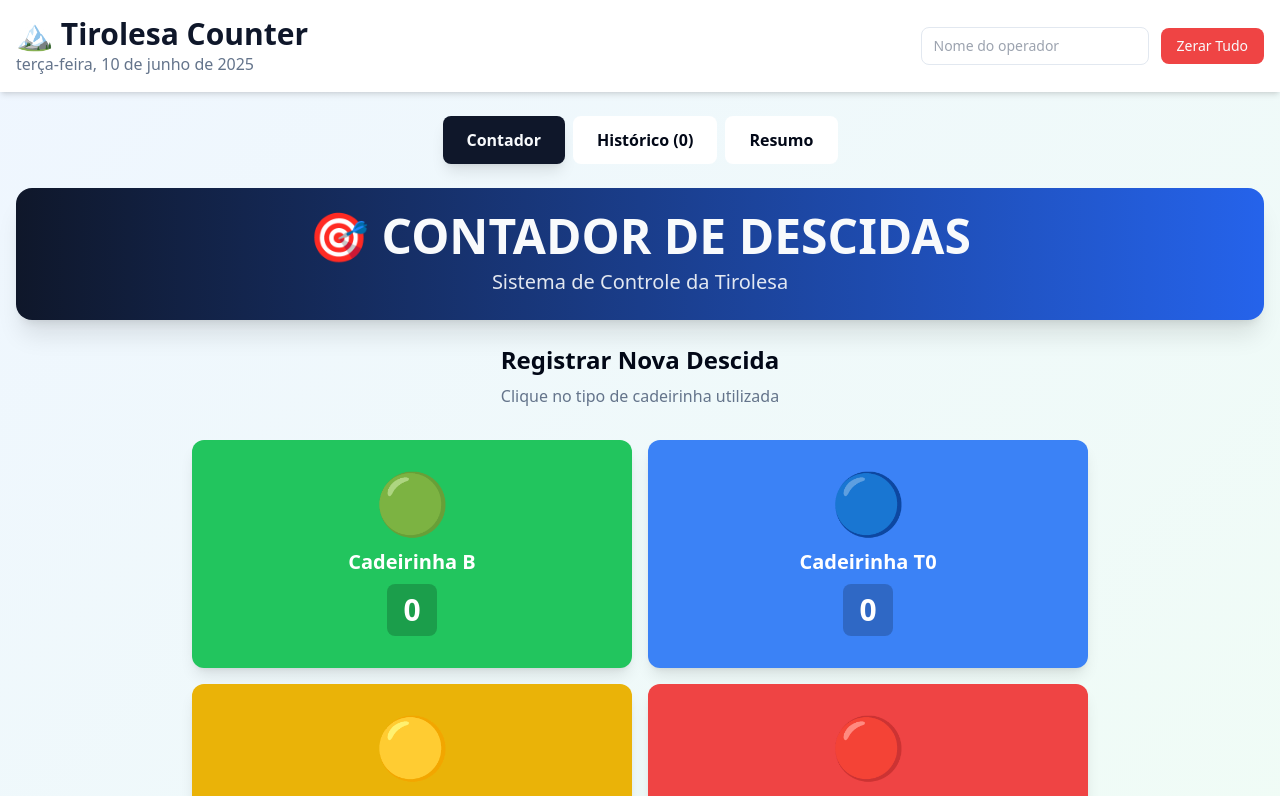
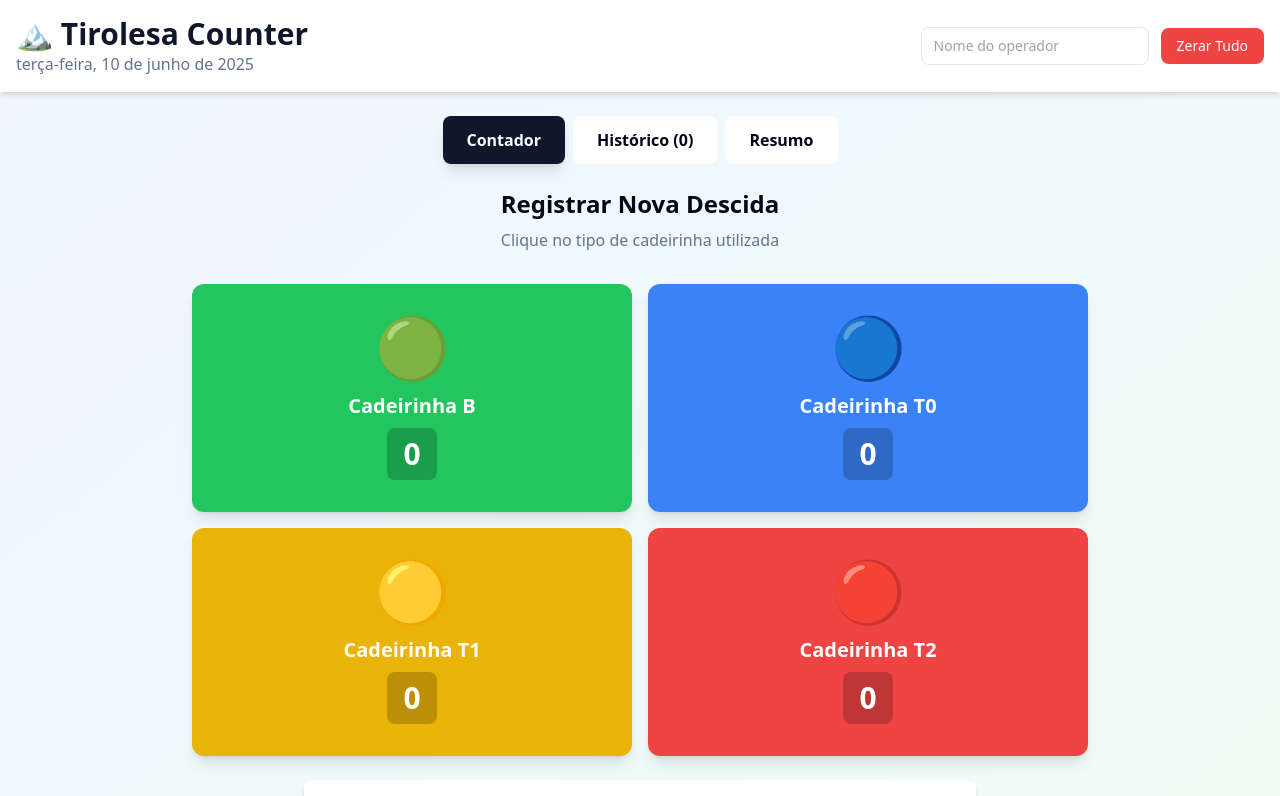
Before and after one commit to Jonathan85sousa/zipline-counter-pro, a React (Vite) app: page / in a window 1280 px wide. Shown: the top 796 px of the page. Built offline with nearby package versions, Linux system fonts and the light colour scheme.

Commit message:
Remove "CONTADOR DE DESCIDAS" banner
Remove the banner with the title "CONTADOR DE DESCIDAS" from the main screen.

```diff
--- a/src/components/CounterButtons.tsx
+++ b/src/components/CounterButtons.tsx
@@ -21,16 +21,7 @@ export const CounterButtons: React.FC<CounterButtonsProps> = ({ onAddRecord, tod
 
   return (
     <div className="space-y-6">
-      {/* Título Principal do Contador */}
       <div className="text-center mb-8">
-        <div className="bg-gradient-to-r from-primary to-blue-600 text-primary-foreground rounded-2xl p-6 shadow-xl mb-6">
-          <h1 className="text-4xl sm:text-5xl font-bold mb-2">
-            🎯 CONTADOR DE DESCIDAS
-          </h1>
-          <p className="text-xl opacity-90">
-            Sistema de Controle da Tirolesa
-          </p>
-        </div>
         <h2 className="text-2xl font-bold text-foreground mb-2">
           Registrar Nova Descida
         </h2>
--- a/src/components/DaySummary.tsx
+++ b/src/components/DaySummary.tsx
@@ -59,14 +59,9 @@ export const DaySummary: React.FC<DaySummaryProps> = ({ records, operatorName })
   return (
     <div id="summary-export" className="space-y-6 max-w-4xl mx-auto bg-background p-6 rounded-lg">
       <div className="text-center mb-8">
-        <div className="bg-gradient-to-r from-primary to-blue-600 text-primary-foreground rounded-2xl p-6 shadow-xl mb-4">
-          <h1 className="text-3xl sm:text-4xl font-bold mb-2">
-            🎯 CONTADOR DE DESCIDAS
-          </h1>
-          <h2 className="text-xl sm:text-2xl font-semibold">
-            📊 Resumo do Dia
-          </h2>
-        </div>
+        <h2 className="text-3xl font-bold text-foreground mb-4">
+          📊 Resumo do Dia
+        </h2>
         <p className="text-lg text-muted-foreground">
           {new Date().toLocaleDateString('pt-BR', {
             weekday: 'long',
```
